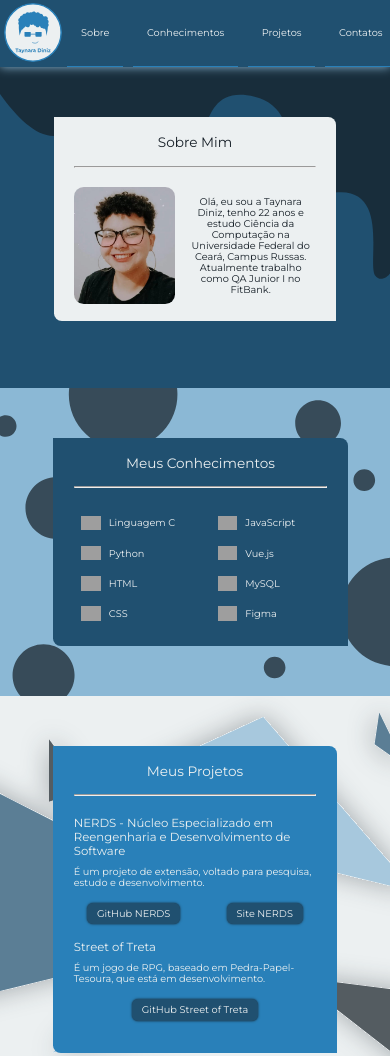
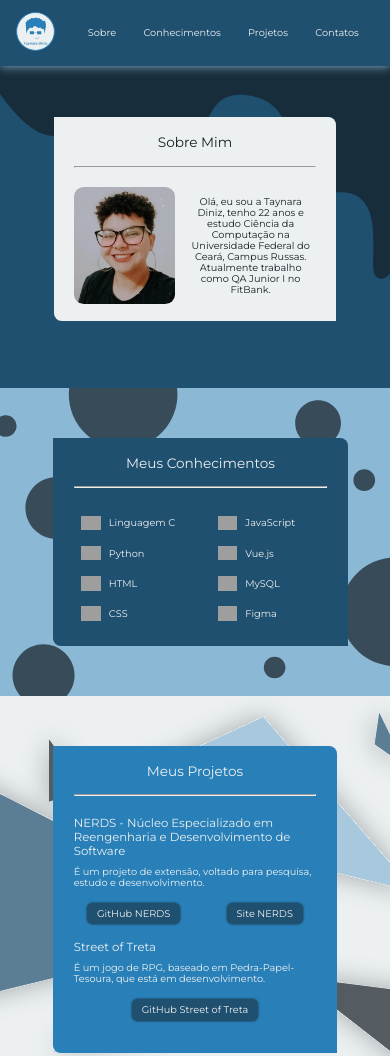
Before and after one commit to taynarad25/taynara-diniz, a plain HTML site: page index.html in a window 390 px wide. Shown: the top 1056 px of the page. Drawn offline with Linux system fonts and the light colour scheme; grey boxes are pictures that could not be loaded.

Commit message:
melhorando menu e logo

```diff
--- a/style.css
+++ b/style.css
@@ -290,16 +290,18 @@ body::-webkit-scrollbar-thumb {
 }
 @media screen and (max-width:760px){
     nav{
-        padding: 0vw 1vw;
+        padding: 0vw 4vw;
     }
     .canto{
-        margin-right: 0vw;
+        margin-right: 5vw;
     }
     #logo{
-        max-width: 15vw;
+        max-width: 10vw;
     }
     .sessao{
         padding: 7vw 3.5vw;
+        margin: 0;
+        border-bottom: transparent;
     }
     hr{
         margin-bottom: 5vw;
```
